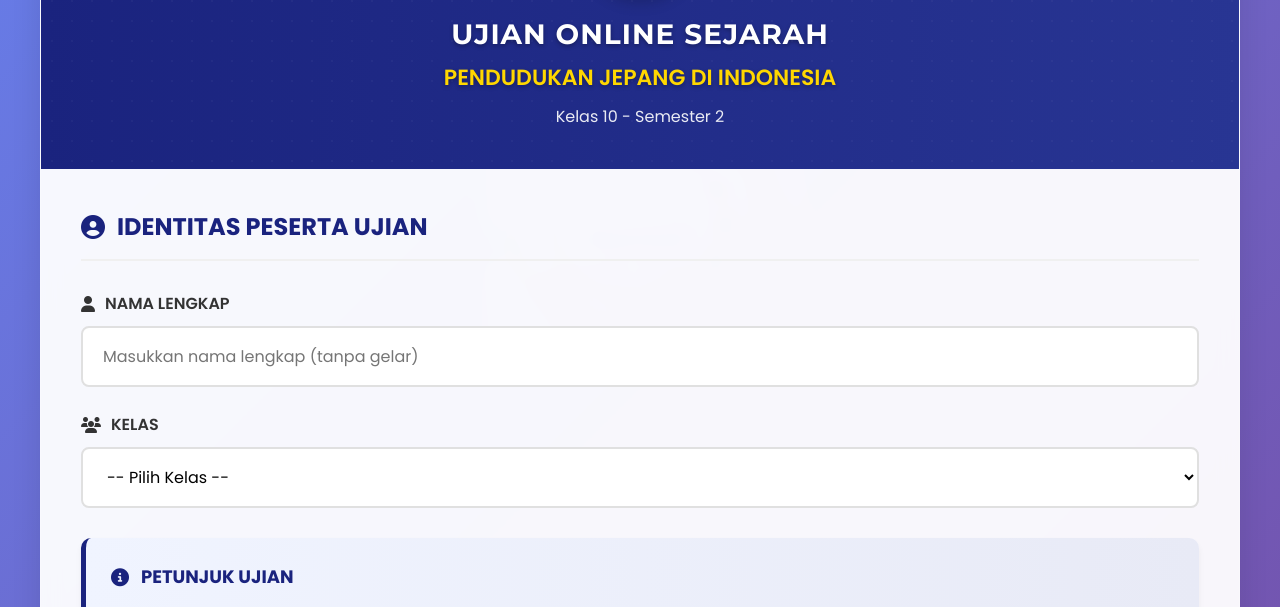
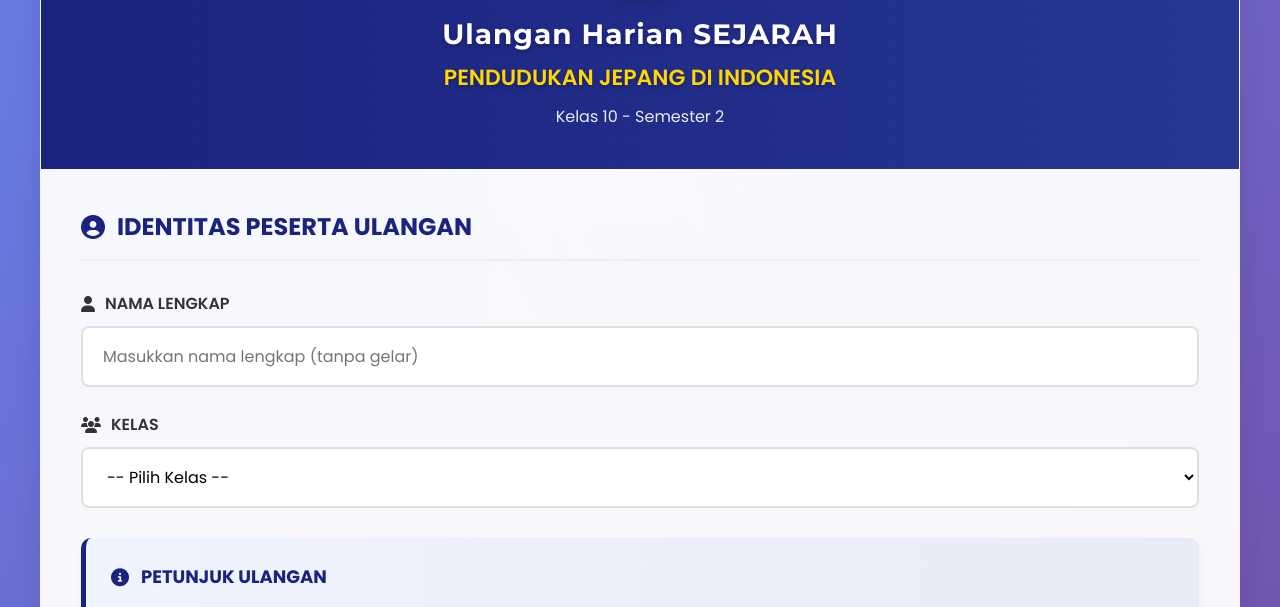
Before and after one commit to danielriadi2/ulanganharian1sejarahkelas11, a plain HTML site: page index.html in a window 1280 px wide. Shown: the part 184-791 px from the top of the page. Drawn offline with Linux system fonts and the light colour scheme.

Commit message:
Update index.html

```diff
--- a/index.html
+++ b/index.html
@@ -3,7 +3,7 @@
 <head>
     <meta charset="UTF-8">
     <meta name="viewport" content="width=device-width, initial-scale=1.0">
-    <title>Ujian Online Sejarah - Pendudukan Jepang di Indonesia</title>
+    <title>Ulangan Harian Sejarah - Pendudukan Jepang di Indonesia</title>
     <link rel="stylesheet" href="style.css">
     <link rel="preconnect" href="https://fonts.googleapis.com">
     <link rel="preconnect" href="https://fonts.gstatic.com" crossorigin>
@@ -23,14 +23,14 @@
                     <div class="logo-image">
                         <img src="logo-sekolah.png" alt="Logo Sekolah" id="schoolLogo">
                     </div>
-                    <h1>UJIAN ONLINE SEJARAH</h1>
+                    <h1>Ulangan Harian SEJARAH</h1>
                     <h2>PENDUDUKAN JEPANG DI INDONESIA</h2>
                     <p>Kelas 10 - Semester 2</p>
                 </div>
             </div>
 
             <div class="login-form">
-                <h3><i class="fas fa-user-circle"></i> IDENTITAS PESERTA UJIAN</h3>
+                <h3><i class="fas fa-user-circle"></i> IDENTITAS PESERTA ULANGAN</h3>
                 <form id="studentForm">
                     <div class="form-group">
                         <label for="nama"><i class="fas fa-user"></i> NAMA LENGKAP</label>
@@ -55,7 +55,7 @@
                     </div>
 
                     <div class="exam-info">
-                        <h4><i class="fas fa-info-circle"></i> PETUNJUK UJIAN</h4>
+                        <h4><i class="fas fa-info-circle"></i> PETUNJUK ULANGAN</h4>
                         <ul>
                             <li><i class="far fa-clock"></i> Durasi: <strong>20 Menit</strong></li>
                             <li><i class="fas fa-question-circle"></i> Jumlah Soal: <strong>15</strong> Pilihan Ganda</li>
```
